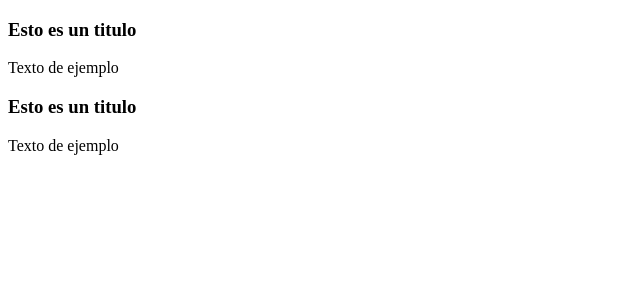
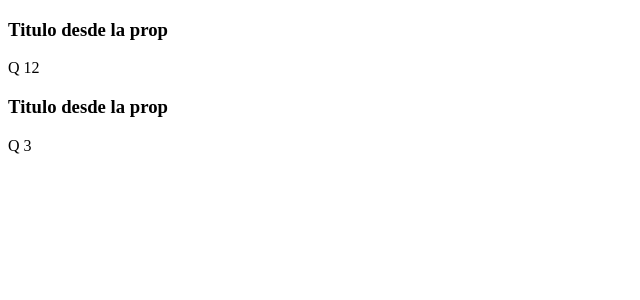
Before and after one commit to alexander210921/Tutorial_ReactJS, a React (Create React App) app: page / in a window 1280 px wide. Shown: the top 300 px of the page, without its empty margins (0-640 px from the left). Built offline with nearby package versions, Linux system fonts and the light colour scheme.

Commit message:
AddPropsComponentes

```diff
--- a/src/App.js
+++ b/src/App.js
@@ -3,8 +3,9 @@ import ComponenteFuncional from './Components/ComponenteFuncional'
 function App() {
   return (
    <>
-    <ComponenteFuncional />
-    <ComponenteFuncional />
+   {/* Agregamos las props comosi fuesen atributos, (deben de ser con el mismo nombre con el que declaramos desde el componentes) */}
+    <ComponenteFuncional titulo={'Titulo desde la prop'} precio ={12} />
+    <ComponenteFuncional titulo={'Titulo desde la prop'} precio ={3} />
 
    </>
   );
--- a/src/Components/ComponenteFuncional.js
+++ b/src/Components/ComponenteFuncional.js
@@ -1,10 +1,13 @@
 import React from 'react'
-const TarjetaFruta =()=>{
+//Las props llegan como primer parametro de la funcion
+const TarjetaFruta =(props)=>{
+    console.log(props)
     return(
         <>
             <div>
-                <h3>Esto es un titulo</h3>
-                <p>Texto de ejemplo</p>
+                {/* Agregamos la descripcion en medio de las etiqueta con el nombre de la prop que querramos */}
+                <h3>{props.titulo}</h3>
+                <p> Q {props.precio}</p>
              </div>
         </>
     )
```
